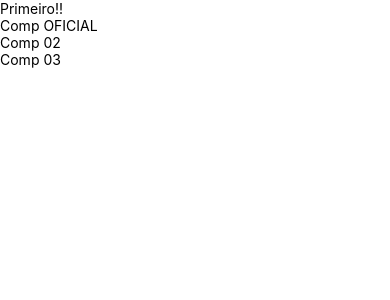
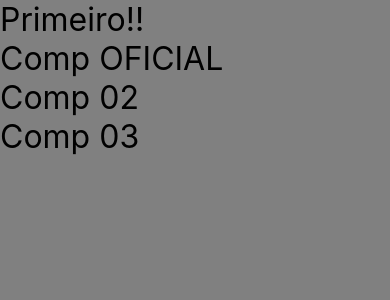
Before and after one commit to ErickFerreiradev/aulaReactNative, a React Native app: screen / in a window 390 px wide. Shown: the top 300 px of the page. Built offline with nearby package versions, Linux system fonts and the light colour scheme.

Commit message:
Introdução a styles no app

```diff
--- a/src/App.js
+++ b/src/App.js
@@ -16,4 +16,12 @@ export default function(){
   </View>
   </SafeAreaView>
   )
+
+
+  const styles = StyleSheet.create({
+    App: {
+
+    }
+  })
+
 }
--- a/src/components/GlobalStyles.js
+++ b/src/components/GlobalStyles.js
@@ -3,7 +3,11 @@ import { StyleSheet, Platform } from 'react-native'
 export default StyleSheet.create({
     androidSafeArea: {
         flex: 1,
-        backgroundColor: 'white',
+        backgroundColor: 'grey',
         paddingTop: Platform.OS === 'android' ? 40 : 0,
     },
+
+    textG: {
+        fontSize: 32
+    }
 })
--- a/src/components/Multi.js
+++ b/src/components/Multi.js
@@ -1,16 +1,17 @@
 import React from 'react'
 import { Text } from 'react-native'
+import GlobalStyles from './GlobalStyles'
 
 export default function(){
-    return <Text>Comp OFICIAL</Text>
+    return <Text style={GlobalStyles.textG}>Comp OFICIAL</Text>
 }
 
 export function Comp2(){
-    return <Text>Comp 02</Text>
+    return <Text style={GlobalStyles.textG}>Comp 02</Text>
 }
 
 function Comp3(){
-    return <Text>Comp 03</Text>
+    return <Text style={GlobalStyles.textG}>Comp 03</Text>
 }
 
 export { Comp3 }
--- a/src/components/primeiro.js
+++ b/src/components/primeiro.js
@@ -1,5 +1,6 @@
 import React from 'react'
 import { Text } from 'react-native'
+import GlobalStyles from './GlobalStyles'
 
 
-export default () => <Text>Primeiro!!</Text>
+export default () => <Text style={GlobalStyles.textG}>Primeiro!!</Text>
```
